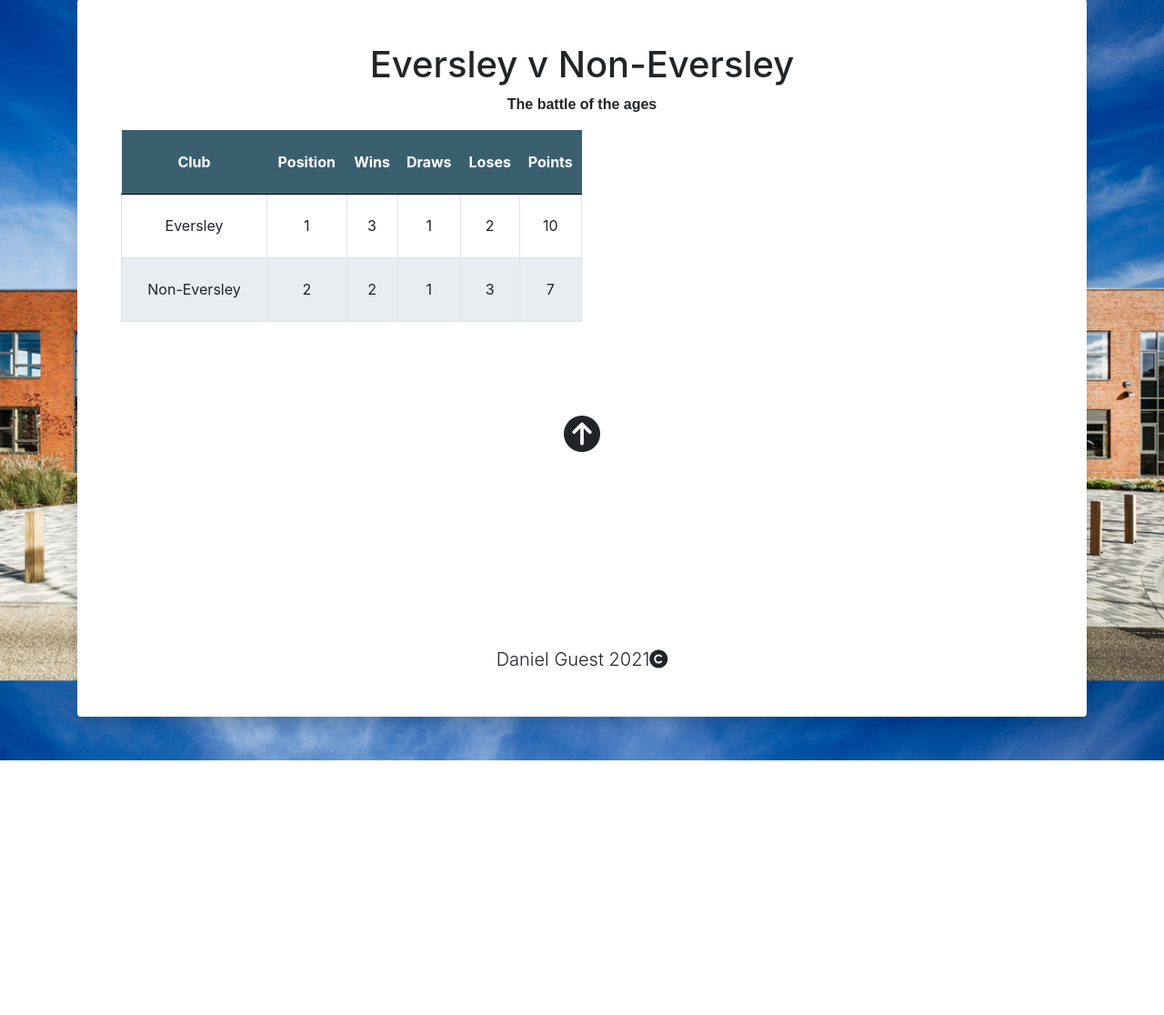
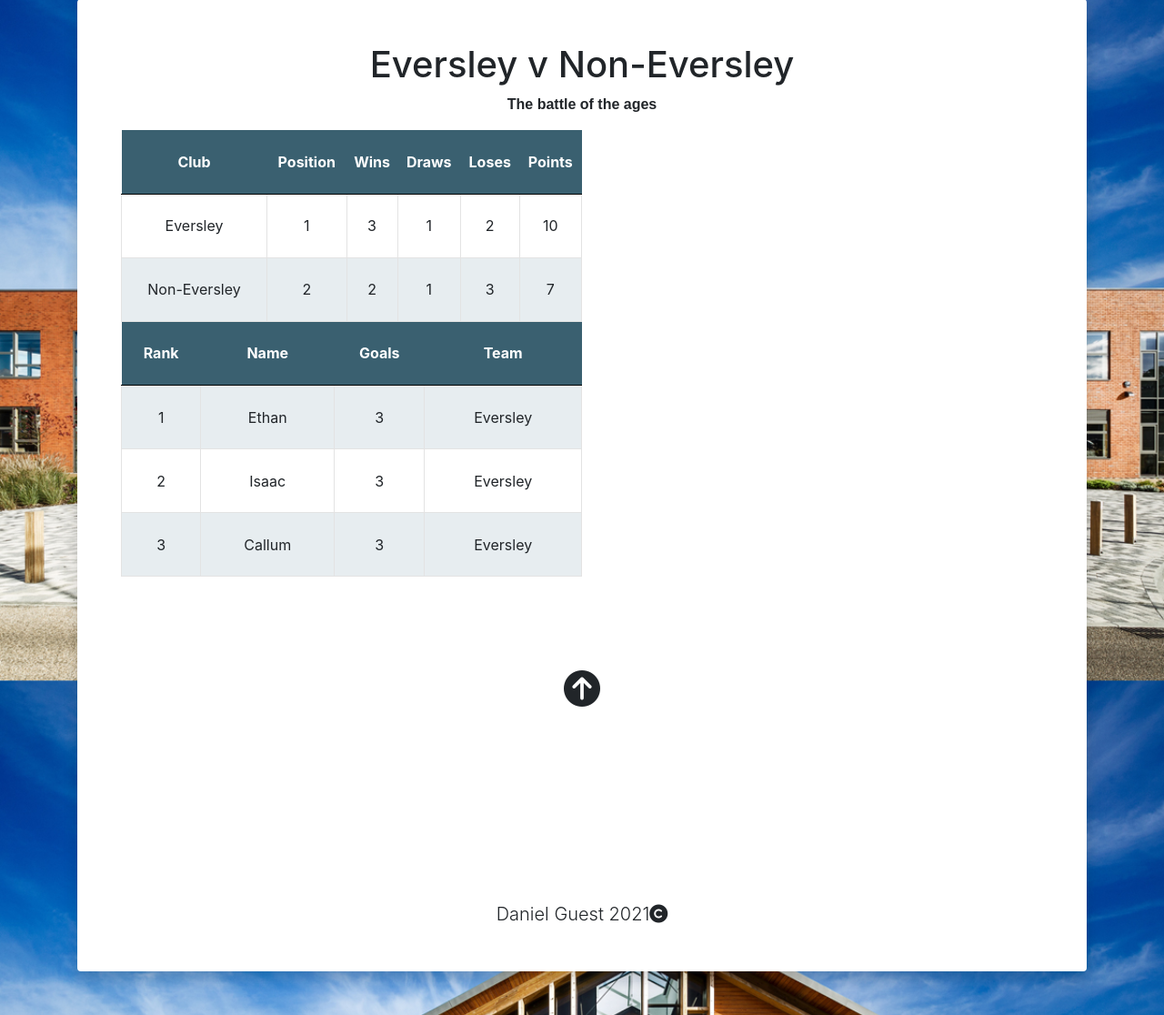
Before and after one commit to daniginho/flask_lunchtime_games, a Flask app: page /table in a window 1280 px wide. Shown: the part 105-1221 px from the top of the page at 91% size. Before the commit the page ends 941 px from the top, so only its background shows below. Run offline with Flask 2, Linux system fonts and the light colour scheme; a user stored in the database is signed in; some libraries are stand-ins or nearby versions.

Commit message:
Update table.html

```diff
--- a/website/templates/table.html
+++ b/website/templates/table.html
@@ -140,6 +140,38 @@
         </tr>
     </table>
 
+                 <td style="text-align: left"></td>
+            <table class="content-table menu1">
+                <thead>
+                  <tr>
+                    <th>Rank</th>
+                    <th>Name</th>
+                    <th>Goals</th>
+                    <th>Team</th>
+                  </tr>
+                </thead>
+                <tbody>
+                  <tr class="active-row">
+                    <td>1</td>
+                    <td>Ethan</td>
+                    <td>3</td>
+                    <td>Eversley</td>
+                  </tr>
+                  <tr>
+                    <td>2</td>
+                    <td>Isaac</td>
+                    <td>3</td>
+                    <td>Eversley</td>
+                  </tr>
+                  <tr>
+                    <td>3</td>
+                    <td>Callum</td>
+                    <td>3</td>
+                    <td>Eversley</td>
+                  </tr>
+                </tbody>
+              </table>
+
 
 
     <div style="height: 100px"></div>
```
